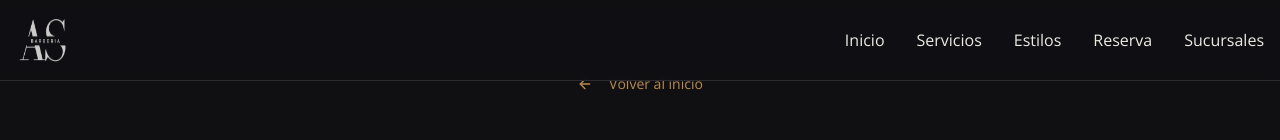
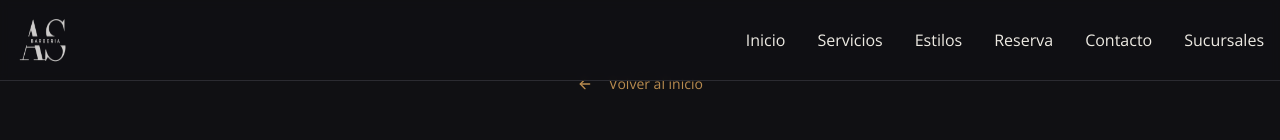
Before and after one commit to JuanPeMiche/corte-vivo-web-craft, a React (Vite) app: page /servicios in a window 1280 px wide. Shown: the top 140 px of the page. Built offline with nearby package versions, Linux system fonts and the light colour scheme.

Commit message:
Changes
Co-authored-by: JuanPeMiche <142899932+JuanPeMiche@users.noreply.github.com>

```diff
--- a/src/components/ContactSection.tsx
+++ b/src/components/ContactSection.tsx
@@ -60,7 +60,7 @@ const ContactSection: React.FC<ContactSectionProps> = ({ language }) => {
           </div>
 
           {/* Sucursales */}
-          <div className="mb-8">
+          <div className="mb-8" id="sucursales">
             <h3 className="text-2xl font-bold text-foreground mb-6 text-center">{text.location}</h3>
             <div className="grid grid-cols-1 md:grid-cols-2 gap-6 mb-8">
               {sucursalesVisibles.map((s) => {
--- a/src/components/Navigation.tsx
+++ b/src/components/Navigation.tsx
@@ -16,7 +16,8 @@ const Navigation: React.FC<NavigationProps> = ({ language }) => {
     { href: "#servicios", label: "Servicios" },
     { href: "#estilos", label: "Estilos" },
     { href: "#reserva", label: "Reserva" },
-    { href: "#contacto", label: "Sucursales" }
+    { href: "#contacto", label: "Contacto" },
+    { href: "#sucursales", label: "Sucursales" }
   ];
 
   const handleNavClick = (href: string) => {
```
